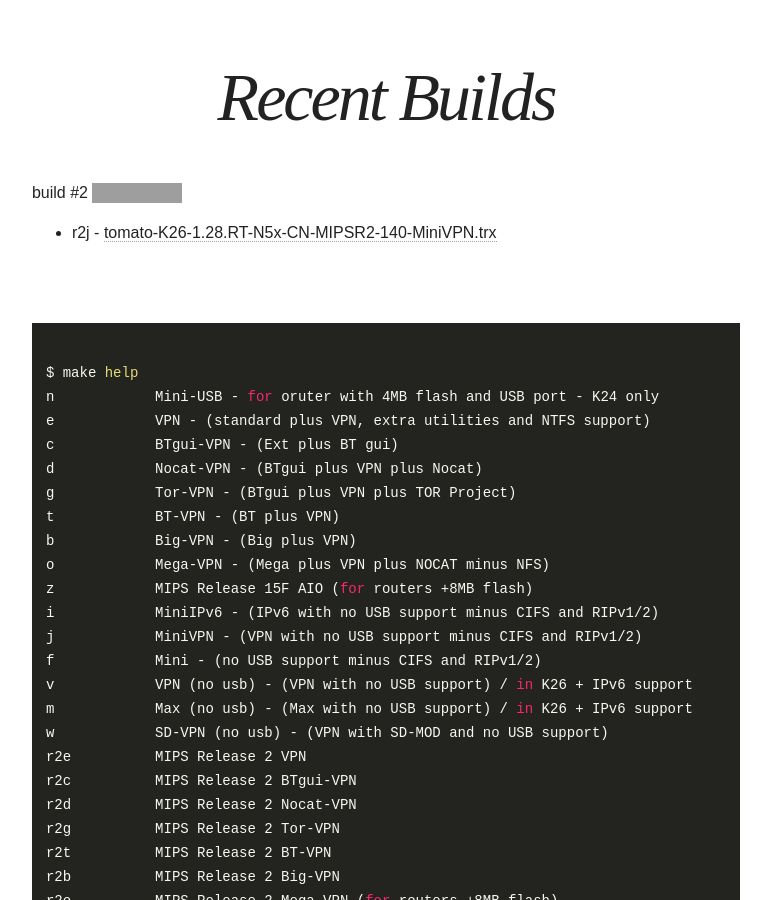
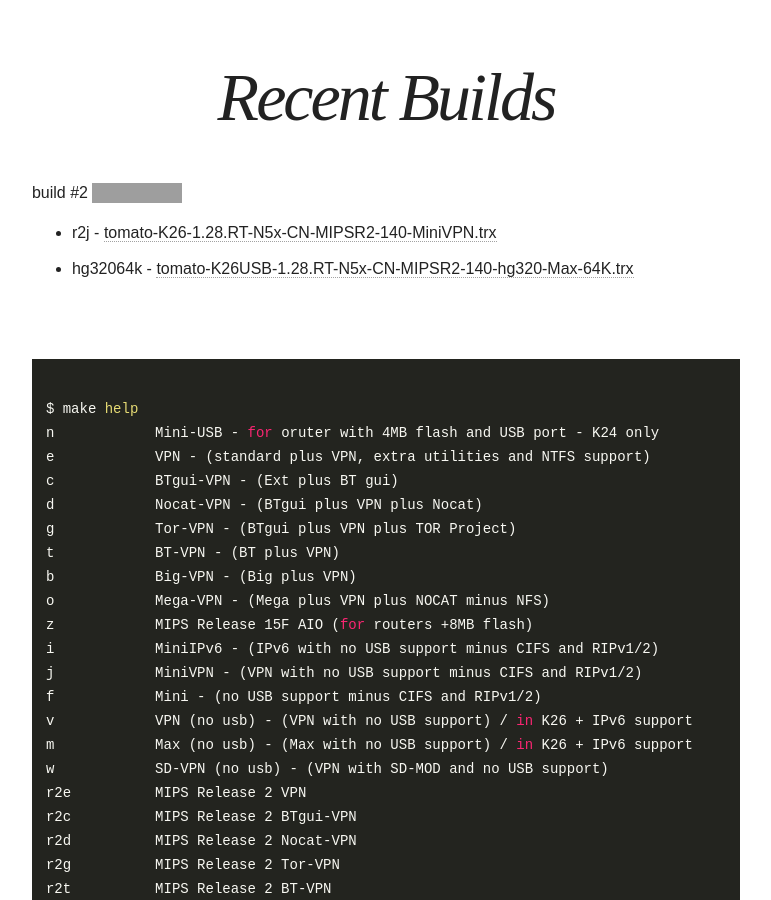
Before and after one commit to oglopss/tomato-ci-ctf-jekyll, a Jekyll site: the page built from index.html, in a window 1280 px wide and 900 px high, scrolled down 415 px. Shown: the whole window, without its empty margins (254-1025 px from the left). Built offline with Jekyll 4.4.1, drawn with Linux system fonts in a browser that asks for light colours; nearby versions of some CDN libraries; grey boxes are pictures that could not be loaded.

Commit message:
Travis build 2 hg32064k pushed to gh-pages

```diff
--- a/_data/ss.yml
+++ b/_data/ss.yml
@@ -1,3 +1,4 @@
 build: 2
 files:
   - 0001 r2j tomato-K26-1.28.RT-N5x-CN-MIPSR2-140-MiniVPN.trx
+  - 0002 hg32064k tomato-K26USB-1.28.RT-N5x-CN-MIPSR2-140-hg320-Max-64K.trx
```
Also changed, not shown: 1 other file.
